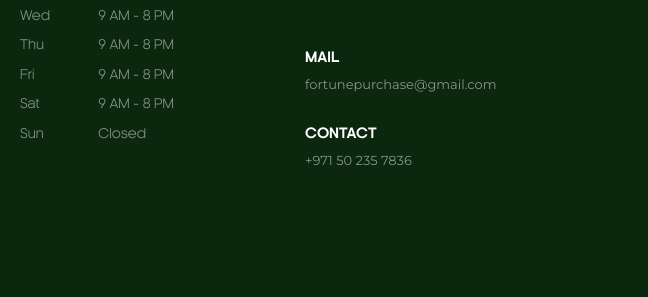
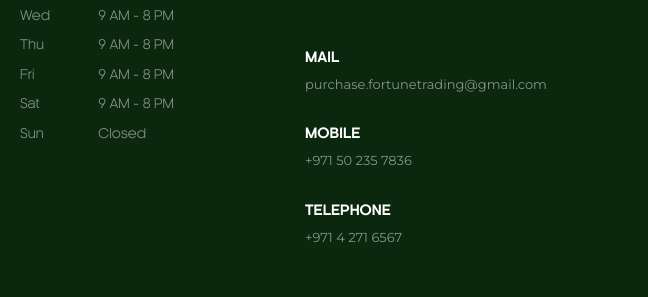
Before and after one commit to Ashhar-mhd/Fortune-House-General-Trading-L-L-C, a plain HTML site: page index.html in a window 1280 px wide. Shown: the part 7033-7330 px from the top of the page, 632-1280 px from the left. Drawn offline with nearby package versions, Linux system fonts and the light colour scheme.

Commit message:
Update index.html
Updated Contact Section

```diff
--- a/index.html
+++ b/index.html
@@ -445,16 +445,19 @@
                         <div class="follow-sec mt-0">
                             <ul class="mt-0">
                                 <li><a href=""><img src="assets/images/facebook.png" alt=""></a></li>
-                                <li><a href="mailto:fortunepurchase@gmail.com"><img src="assets/images/email.png" alt=""></a></li>
+                                <li><a href="mailto:purchase.fortunetrading@gmail.com"><img src="assets/images/email.png" alt=""></a></li>
                                 <li><a href=""><img src="assets/images/instagram.png" alt=""></a></li>
                             </ul>
                         </div>
                         <div class="main mail-sec">
                             <p>MAIL</p>
-                            <a href="mailto:fortunepurchase@gmail.com">fortunepurchase@gmail.com</a>
+                            <a href="mailto:purchase.fortunetrading@gmail.com">purchase.fortunetrading@gmail.com</a>
 
-                            <p>CONTACT</p>
+                            <p>MOBILE</p>
                             <a href="tel:+971 50 235 7836">+971 50 235 7836</a>
+
+                            <p>TELEPHONE</p>
+                            <a href="tel:+971 4 271 6567">+971 4 271 6567</a>
                         </div>
                     </div>
                 </div>
```
